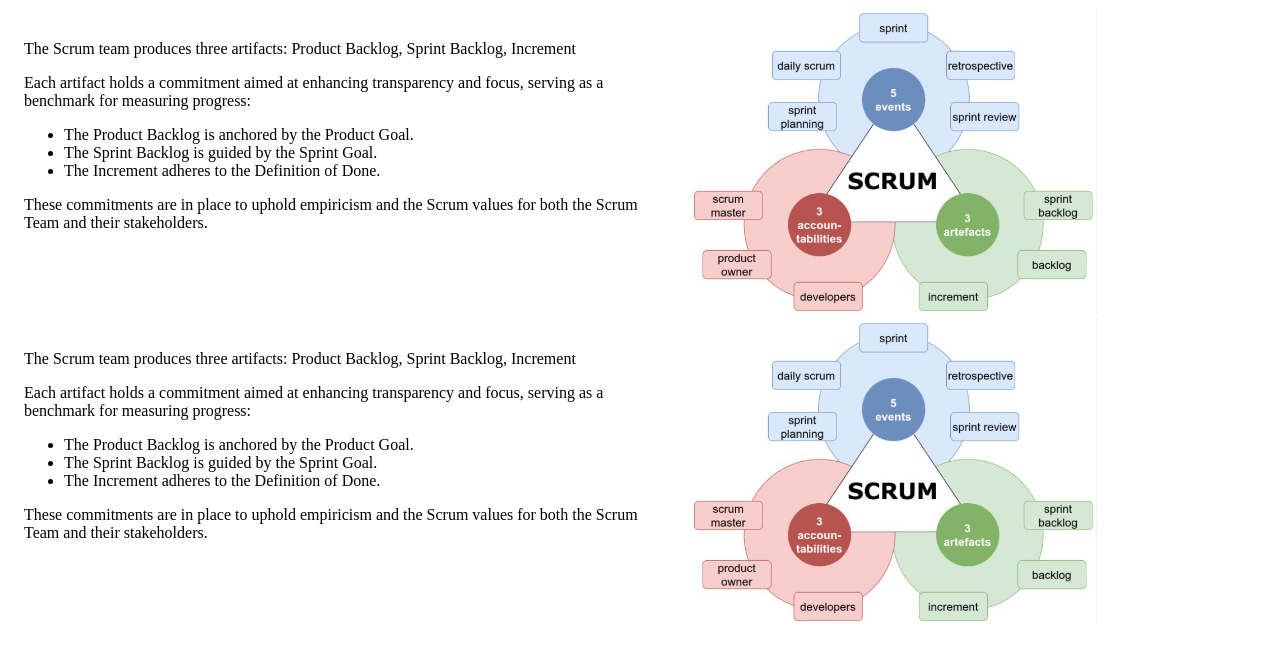
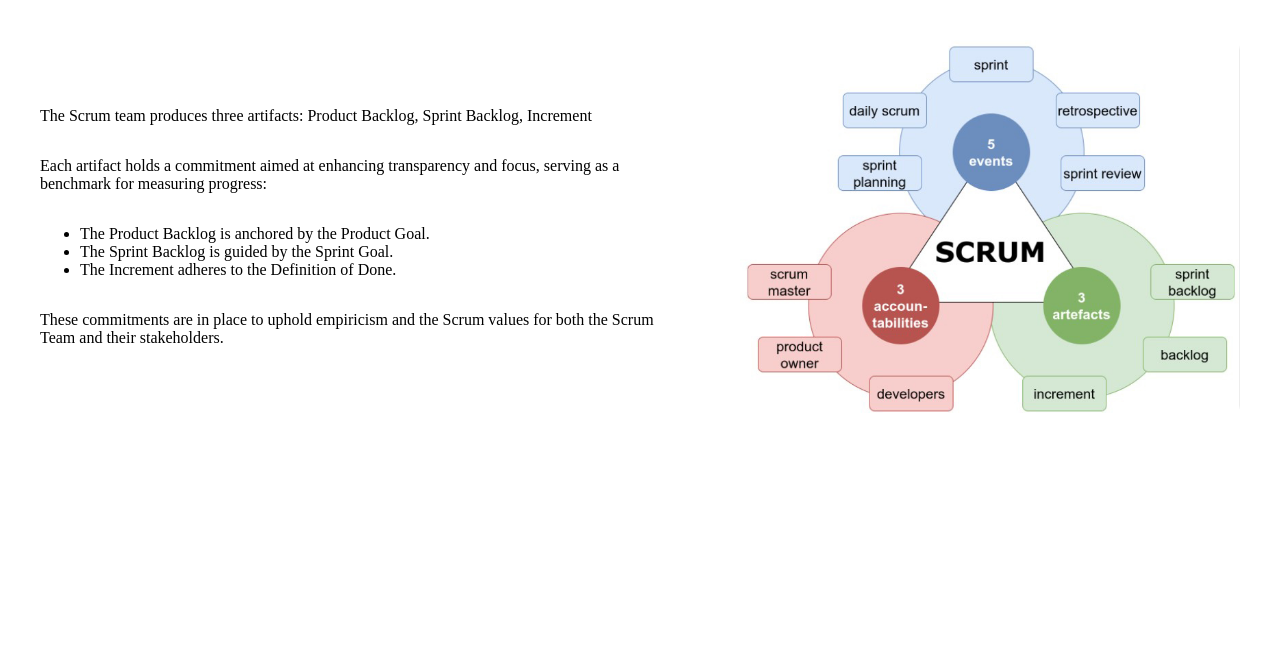
Before and after one commit to Wilma-Norman/Scrum-Project-assignment, a React (Vite) app: page /artifacts in a window 1280 px wide. Shown: the top 660 px of the page. Built offline with nearby package versions, Linux system fonts and the light colour scheme.

Commit message:
adjusting changes in produces and css

```diff
--- a/src/Components/Artifacts/Produces/Produces.module.css
+++ b/src/Components/Artifacts/Produces/Produces.module.css
@@ -1,21 +1,35 @@
 .twoColumnTextContainer {
     display: flex;
     flex-direction: column;
+    width: 100%;
 }
 
-.textWrapper {
-    padding: 1rem;
+.textWrapper, .imageWrapper {
+    display: flex;
+    flex-direction: column;
+    justify-content: center;
+    padding: 32px;
 }
 
 .imageWrapper img {
-    width: 90%;
+    border-radius: 10px;
+    max-width: 500px;
+    width: 100%;
+
 }
 
 @media screen and (min-width: 768px) {
     .twoColumnTextContainer {
         flex-direction: row;
+        justify-content: center;
+    }
+
+    .imageWrapper {
+        align-items: center;
+        display: flex;
+        flex: 1;
     }
     .imageWrapper img {
-        width: 70%;
+        width: 500px;
     }
 }
--- a/src/Pages/Artifacts/index.jsx
+++ b/src/Pages/Artifacts/index.jsx
@@ -3,9 +3,7 @@ const Artifacts = () => {
     return(
         <div>
             <Produces/>
-            <Produces/>
         </div>
     )
 }
-
 export default Artifacts
```
Also changed, not shown: src/Components/Artifacts/Produces/index.jsx (+3 -5 lines).
